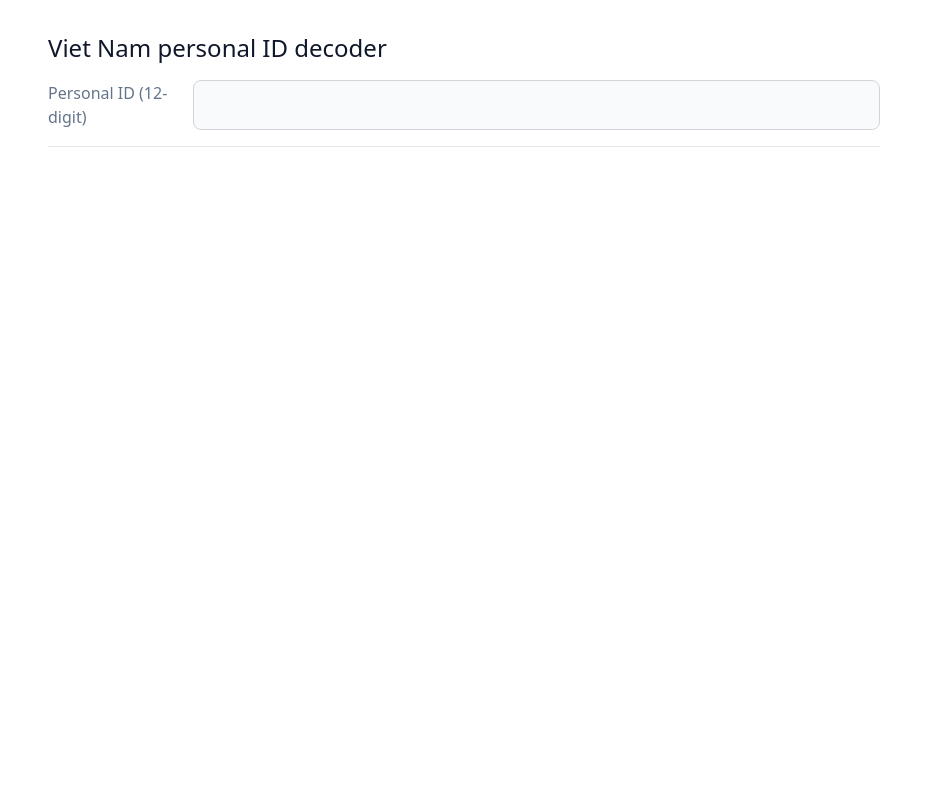
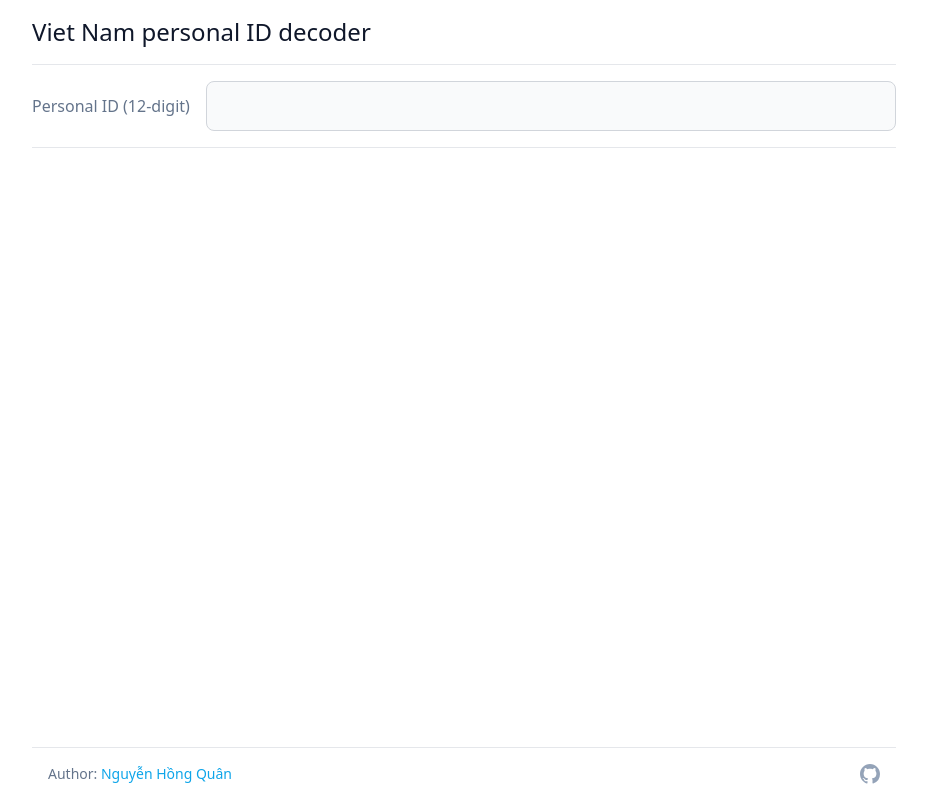
Before and after one commit to hongquan/vietnam-personal-id, a Vue app: page / in a window 1280 px wide. Shown: the whole page, without its empty margins (176-1103 px from the left). Built offline with nearby package versions, Linux system fonts and the light colour scheme.

Commit message:
Add header and footer

```diff
--- a/index.html
+++ b/index.html
@@ -7,7 +7,7 @@
     <title>Viet Nam personal ID decoder</title>
   </head>
   <body class='bg-white dark:bg-slate-800 text-slate-500 dark:text-slate-400'>
-    <div id='app'></div>
+    <div id='app' class='h-screen'></div>
     <script type='module' src='/src/main.ts'></script>
   </body>
 </html>
--- a/src/App.vue
+++ b/src/App.vue
@@ -1,11 +1,11 @@
 <template>
-  <div class='max-w-4xl mx-auto p-8'>
-    <header>
-      <h1 class='text-2xl mb-4 text-slate-900 dark:text-white'>
+  <div class='max-w-4xl mx-auto flex flex-col h-full px-4'>
+    <header class='bg-white border-b border-gray-200 dark:border-gray-600 dark:bg-gray-800 mb-4'>
+      <h1 class='text-2xl text-slate-900 dark:text-white py-4'>
         Viet Nam personal ID decoder
       </h1>
     </header>
-    <main class='mx-auto'>
+    <main class='mx-auto grow sm:w-full'>
       <form @submit.prevent='onSubmit'>
         <div class='sm:flex items-center sm:space-x-4'>
           <label
@@ -18,7 +18,7 @@
             type='search'
             pattern='\d{12}'
             autocomplete='off'
-            class='mt-2 sm:mt-0 sm:grow bg-gray-50 border border-gray-300 text-gray-900 text-lg rounded-lg focus:ring-blue-500 focus:border-blue-500 block w-full p-2.5 dark:bg-gray-700 dark:border-gray-600 dark:placeholder-gray-400 dark:text-white dark:focus:ring-blue-500 dark:focus:border-blue-500'
+            class='mt-2 sm:mt-0 sm:grow bg-gray-50 border border-gray-300 text-gray-900 text-lg rounded sm:rounded-lg focus:ring-blue-500 focus:border-blue-500 block p-2.5 dark:bg-gray-700 dark:border-gray-600 dark:placeholder-gray-400 dark:text-white dark:focus:ring-blue-500 dark:focus:border-blue-500'
           >
         </div>
       </form>
@@ -28,6 +28,25 @@
         :result='personalInfo'
       />
     </main>
+    <footer class='text-sm p-4 border-t border-gray-200 dark:border-gray-600 flex justify-between'>
+      <div>
+        Author: <a
+          href='https://quan.hoabinh.vn'
+          class='text-sky-500 dark:text-sky-400'
+        >Nguyễn Hồng Quân</a>
+      </div>
+      <a
+        href='https://github.com/hongquan/vietnam-personal-id'
+        class='block text-slate-400 hover:text-slate-500 dark:hover:text-slate-300'
+      >
+        <svg
+          viewBox='0 0 16 16'
+          class='w-5 h-5'
+          fill='currentColor'
+          aria-hidden='true'
+        ><path d='M8 0C3.58 0 0 3.58 0 8c0 3.54 2.29 6.53 5.47 7.59.4.07.55-.17.55-.38 0-.19-.01-.82-.01-1.49-2.01.37-2.53-.49-2.69-.94-.09-.23-.48-.94-.82-1.13-.28-.15-.68-.52-.01-.53.63-.01 1.08.58 1.23.82.72 1.21 1.87.87 2.33.66.07-.52.28-.87.51-1.07-1.78-.2-3.64-.89-3.64-3.95 0-.87.31-1.59.82-2.15-.08-.2-.36-1.02.08-2.12 0 0 .67-.21 2.2.82.64-.18 1.32-.27 2-.27.68 0 1.36.09 2 .27 1.53-1.04 2.2-.82 2.2-.82.44 1.1.16 1.92.08 2.12.51.56.82 1.27.82 2.15 0 3.07-1.87 3.75-3.65 3.95.29.25.54.73.54 1.48 0 1.07-.01 1.93-.01 2.2 0 .21.15.46.55.38A8.013 8.013 0 0016 8c0-4.42-3.58-8-8-8z' /></svg>
+      </a>
+    </footer>
   </div>
 </template>
 
--- a/src/components/ResultDisplay.vue
+++ b/src/components/ResultDisplay.vue
@@ -1,5 +1,5 @@
 <template>
-  <div class='overflow-x-auto relative shadow-md sm:rounded-lg'>
+  <div class='overflow-x-auto relative shadow-md rounded sm:rounded-lg'>
     <!-- Ref: https://flowbite.com/docs/components/tables/ -->
     <table class='w-full text-sm text-left text-gray-500 dark:text-gray-400'>
       <thead class='text-xs text-gray-700 uppercase bg-gray-50 dark:bg-gray-700 dark:text-gray-400'>
```
